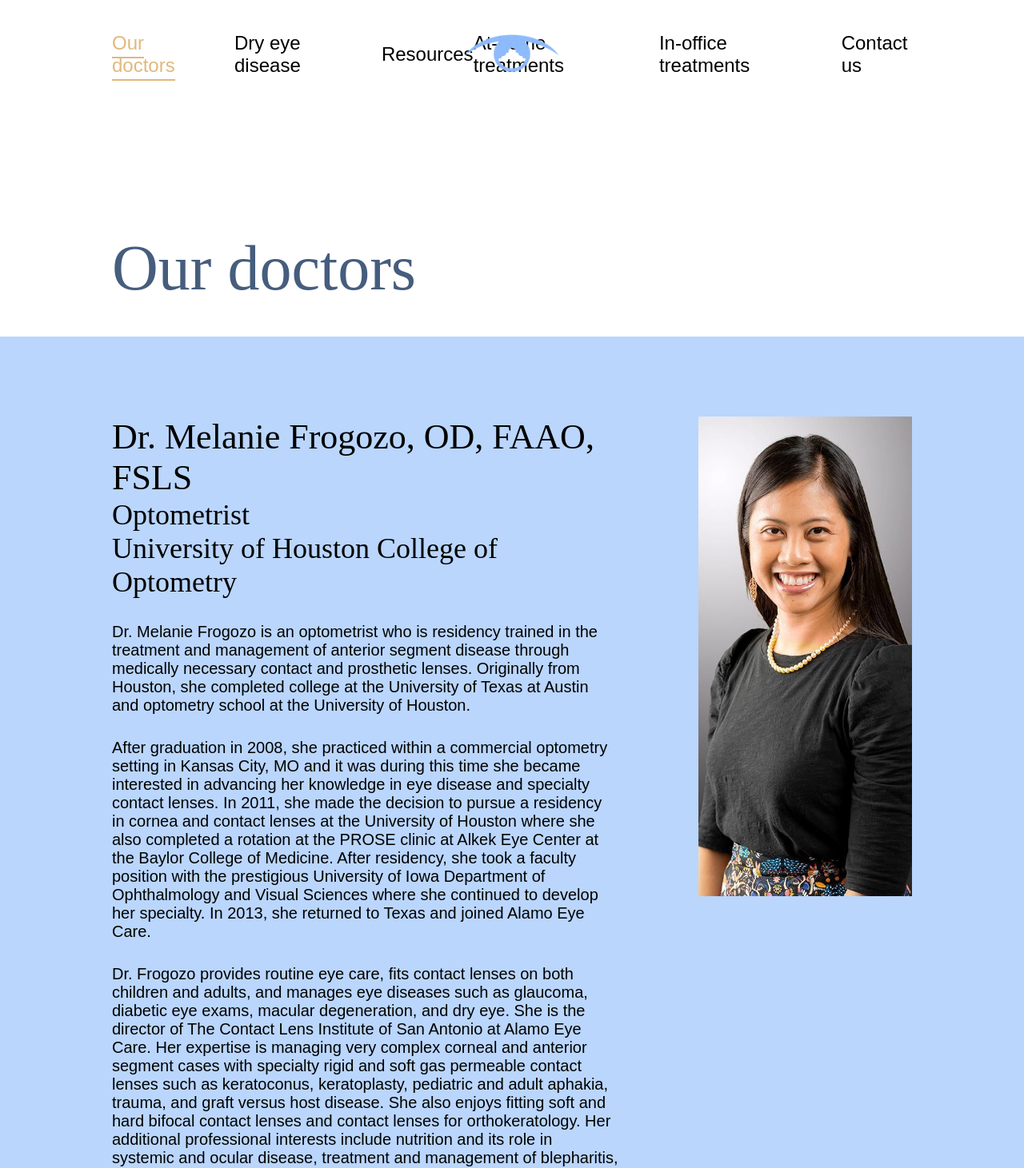
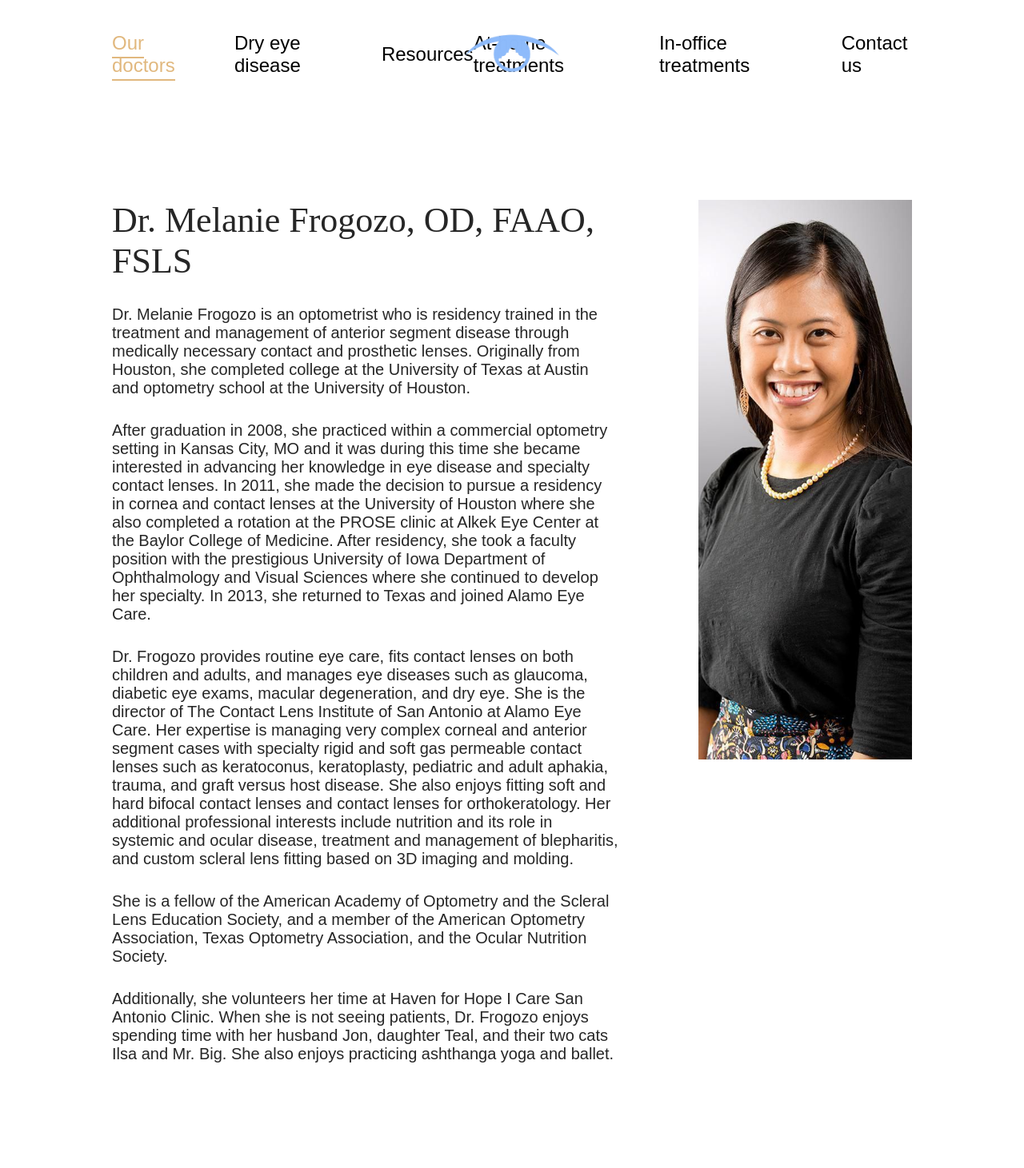
Before and after one commit to kathyhahahahoang/dry-eye-center, a React (Vite) app: page /doctors in a window 1280 px wide. Shown: the top 1461 px of the page at 80% size. Built offline with nearby package versions, Linux system fonts and the light colour scheme; a web font is replaced by a local one.

Commit message:
Stylize layout for Doctors

```diff
--- a/src/pages/Doctors.module.scss
+++ b/src/pages/Doctors.module.scss
@@ -3,27 +3,18 @@
   height: 100%;
   display: flex;
   flex-direction: column;
-  padding-top: 9rem;
-}
-
-.header {
-  padding: 20rem 14rem 4rem 14rem;
-}
-
-.title {
-  font-size: var(--font-h1-xl);
-  color: var(--color-blue-dark);
+  padding-top: 15rem;
+  // background-color: var(--color-blue-light);
 }
 
 .doctor-container {
   padding: 10rem 0;
-  background-color: var(--color-blue-light);
+  color: var(--color-grey-dark);
 }
 
-.doctor-container + .doctor-container {
-  background-color: white;
-  color: var(--color-grey-dark);
-}
+// .doctor-container + .doctor-container {
+
+// }
 
 .text-container {
   display: flex;
@@ -40,6 +31,7 @@
 
   p {
     font-size: var(--font-large);
+    line-height: var(--line-height-large);
   }
 }
 
@@ -48,12 +40,8 @@
   flex-direction: column;
 }
 
-.pic-container {
-  // width: 30%;
-}
-
 .picture {
   width: 100%;
-  height: 60rem;
+  height: 70rem;
   object-fit: cover;
 }
--- a/src/pages/Doctors.tsx
+++ b/src/pages/Doctors.tsx
@@ -5,9 +5,6 @@ import { doctors } from "../constants/doctorsInfo";
 function Doctors() {
   return (
     <div className={styles.container}>
-      <div className={styles.header}>
-        <h1 className={`${styles.title}`}>Our doctors</h1>
-      </div>
       {doctors.map((el, i) => {
         return (
           <div className={styles["doctor-container"]} key={i}>
@@ -16,8 +13,6 @@ function Doctors() {
                 <div className={styles["text-container"]}>
                   <div className={styles.intro}>
                     <h3>{el.name}</h3>
-                    <h4>{el.position}</h4>
-                    <h4>{el.school}</h4>
                   </div>
                   <p>{el.desc1}</p>
                   <p>{el.desc2}</p>
@@ -27,9 +22,7 @@ function Doctors() {
                 </div>
               </div>
               <div className={"col-1-of-3"}>
-                <div className={styles["pic-container"]}>
-                  <img src={el.image} className={styles.picture} />
-                </div>
+                <img src={el.image} className={styles.picture} />
               </div>
             </div>
           </div>
@@ -40,43 +33,3 @@ function Doctors() {
 }
 
 export default Doctors;
-
-{
-  /* <div className={styles["text-container"]}>
-<div className={styles.intro}>
-  <h3>{el.name}</h3>
-  <h4>{el.position}</h4>
-  <h4>{el.school}</h4>
-</div>
-<p>{el.desc1}</p>
-<p>{el.desc2}</p>
-<p>{el.desc3}</p>
-<p>{el.desc4}</p>
-<p>{el.desc5}</p>
-</div>
-<div className={styles["pic-container"]}>
-<img src={el.image} className={styles.picture} />
-</div> */
-}
-
-{
-  /* <div className={styles["doctor-container"]}>
-<div className={styles["text-container"]}>
-  <div className={styles.intro}>
-    <h3>Dr. Melanie Frogozo OD, FSLS, FAAO, Dipl AAO</h3>
-    <h4>Optometrist</h4>
-    <h4>University of Houston College of Optometry</h4>
-  </div>
-  <p>
-    Dr. Melanie Frogozo is an optometrist who is residency trained in
-    the treatment and management of anterior segment disease through
-    medically necessary contact and prosthetic lenses. Originally from
-    Houston, she completed college at the University of Texas at Austin
-    and optometry school at the University of Houston.
-  </p>
-</div>
-<div className={styles["pic-container"]}>
-  <img src={melanie} className={styles.picture} />
-</div>
-</div> */
-}
```
